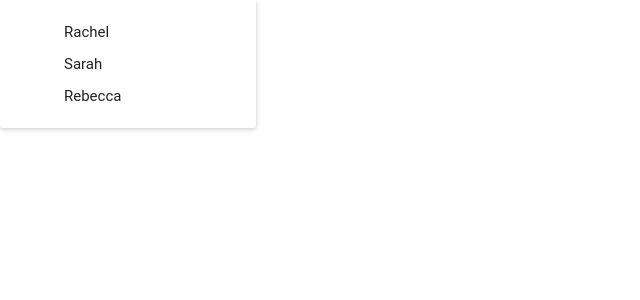
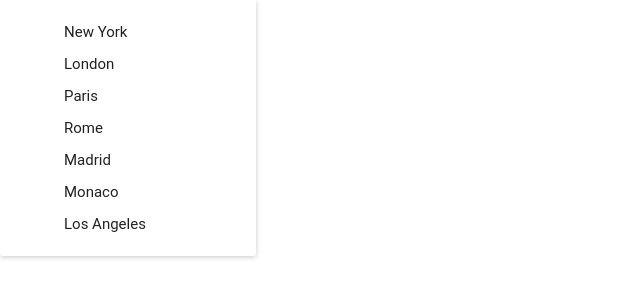
Before and after one commit to rachelrondon/GloComm, a React (Create React App) app: page / in a window 1280 px wide. Both pictures are taken after a click on the element 128 px from the left and 24 px from the top of the page. Shown: the top 300 px of the page, without its empty margins (0-640 px from the left). Built offline with nearby package versions, Linux system fonts and the light colour scheme; no server answers; what react-tap-event-plugin would draw is missing.

Commit message:
add travel theme

```diff
--- a/public/index.html
+++ b/public/index.html
@@ -19,7 +19,7 @@
       work correctly both with client-side routing and a non-root public URL.
       Learn how to configure a non-root public URL by running `npm run build`.
     -->
-    <title>React App</title>
+    <title>Travel 2017</title>
   </head>
   <body>
     <noscript>
--- a/src/SelectFieldComponent.js
+++ b/src/SelectFieldComponent.js
@@ -6,11 +6,15 @@ import FlatButton from 'material-ui/FlatButton';
 import RaisedButton from 'material-ui/RaisedButton';
 import injectTapEventPlugin from 'react-tap-event-plugin';
 
-// Here I am defining the array of names that will be used
-const names = [
-  'Rachel',
-  'Sarah',
-  'Rebecca'
+// Here I am defining the array of cities  that will be used
+const cities  = [
+  'New York',
+  'London',
+  'Paris',
+  'Rome',
+  'Madrid',
+  'Monaco',
+  'Los Angeles'
 ]
 
 
@@ -23,17 +27,17 @@ class SelectFieldComponent extends Component{
 
 
   componentDidMount() {
-    fetch(names, {
+    fetch(cities , {
       method:'GET'
     })
     .then((results) => {
-      results.json().then((names_data) => {
-        this.setState({names: names_data});
+      results.json().then((cities_data) => {
+        this.setState({cities : cities_data});
       });
     })
     .catch((err) => {
-      console.log(err);
-    });
+      console.log(err)
+    })
   }
 
   // here the handle open function is defined
@@ -52,18 +56,18 @@ class SelectFieldComponent extends Component{
   handleChange = (event, index, values) => this.setState({values});
 
 
-  // here the menuItems for the SelectField are passed the names
+  // here the menuItems for the SelectField are passed the cities
 
   menuItems(values) {
   // the map function creates a new array with the results of calling a function on every element in the array
-    return names.map((name) => (
+    return cities .map((city) => (
         <MenuItem
-          key={name}
+          key={city}
           insetChildren={true}
           label={this.prop}
-          checked={values && values.indexOf(name) > -1}
-          value={name}
-          primaryText={name}
+          checked={values && values.indexOf(city) > -1}
+          value={city}
+          primaryText={city}
           onClick={this.handleOpen}
         />
         )
@@ -87,7 +91,7 @@ class SelectFieldComponent extends Component{
 
         <SelectField
           multiple={false}
-          hintText="Select a name"
+          hintText="Select a city"
           value={values}
           onChange={this.handleChange}
         >
@@ -98,7 +102,7 @@ class SelectFieldComponent extends Component{
         <Dialog
           actions={actions}
           modal={true}
-          title={`You chose ${values}`}
+          title={`You choose ${values}!`}
           open={this.state.open}
           onRequestClose={this.handleClose}
           >
```
Also changed, not shown: src/logo.svg (deleted), 1 other file (tests, documents, lock files or other folders).
